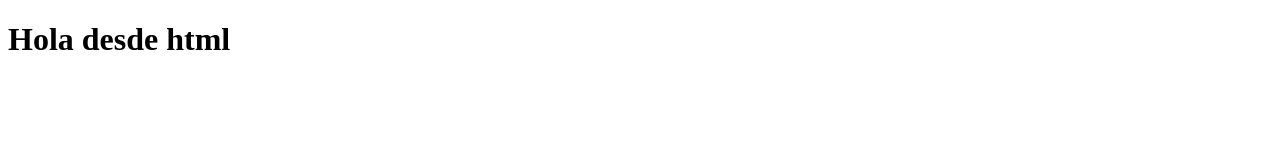
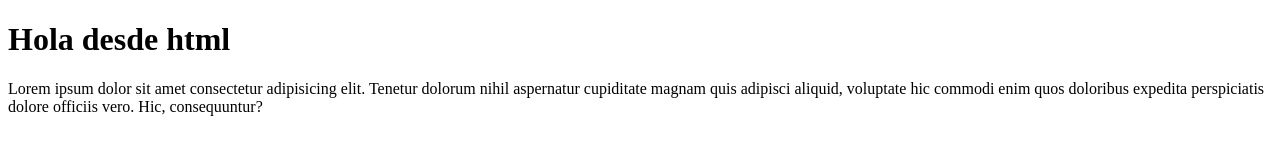
Before and after one commit to evaAlvarez/git-ejemplo, a plain HTML site: page index.html in a window 1280 px wide. Drawn offline with Linux system fonts and the light colour scheme.

Commit message:
agregamos un parrafo

```diff
--- a/index.html
+++ b/index.html
@@ -7,5 +7,6 @@
 </head>
 <body>
     <h1>Hola desde html</h1>
+    <p>Lorem ipsum dolor sit amet consectetur adipisicing elit. Tenetur dolorum nihil aspernatur cupiditate magnam quis adipisci aliquid, voluptate hic commodi enim quos doloribus expedita perspiciatis dolore officiis vero. Hic, consequuntur?</p>
 </body>
 </html>
```
